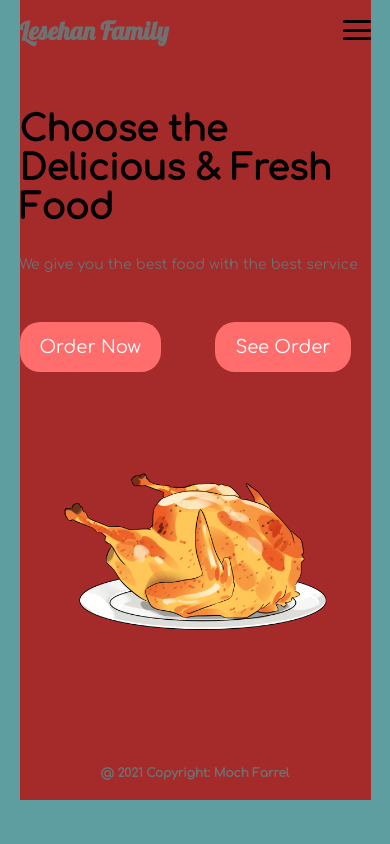
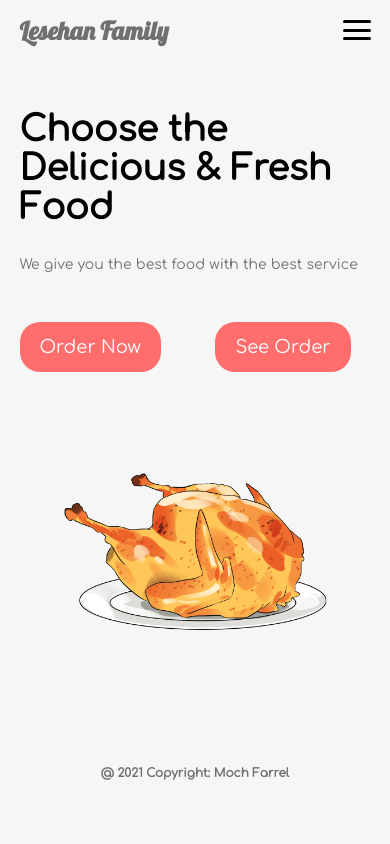
Before and after one commit to mochfarrel06/mochfarrel06.github.io, a PHP site: page / in a window 390 px wide; the page is wider, and only the part inside the window is pictured. Run offline with PHP 8.4, Linux system fonts and the light colour scheme.

Commit message:
memodifikasi index

```diff
--- a/css/style.css
+++ b/css/style.css
@@ -257,13 +257,6 @@ footer h4{
         overflow-x: hidden;
         /* background-color: brown; */
         max-width: 100%;
-        background-color: cadetblue;
-    }
-
-    .container{
-        /* width: 100%; */
-        height: 100%;
-        background-color: brown;
     }
 
     .menu-toggler{
--- a/index.html
+++ b/index.html
@@ -1,8 +1,8 @@
 <!DOCTYPE html>
-<html>
+<html lang="en">
     <head>
         <meta charset="UTF-8">
-        <meta name="viewport" content="width=device-width, initial-scale=1.0">
+        <meta name="viewport" content="width=device-width, initial-scale=1">
         <title>Lesehan family</title>
         <link rel="preconnect" href="https://fonts.googleapis.com">
         <link rel="preconnect" href="https://fonts.gstatic.com" crossorigin>
```
